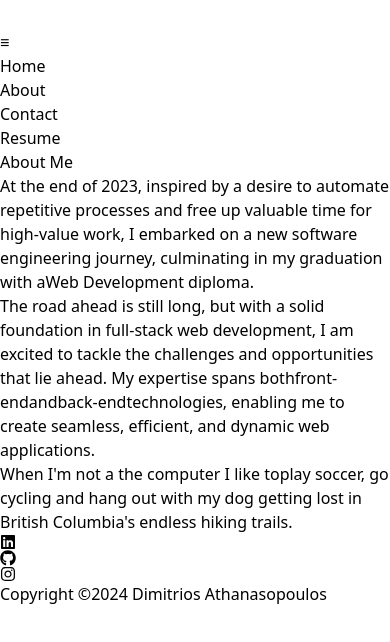
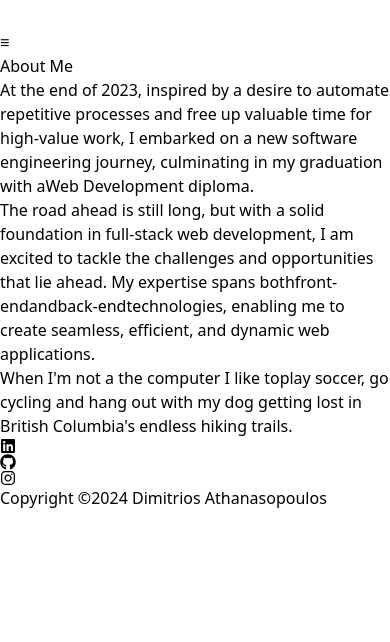
Before and after one commit to Griego86/dimi-react-portfolio, a React (Vite) app: page /dimi-react-portfolio/about in a window 390 px wide. Shown: the top 642 px of the page. Built offline with nearby package versions, Linux system fonts and the light colour scheme.

Commit message:
Fix header

```diff
--- a/src/components/Header.jsx
+++ b/src/components/Header.jsx
@@ -1,10 +1,14 @@
+import { useState } from "react";
 import { NavLink } from "react-router-dom";
 
 export default function Header() {
+
+  const [showHeader, setShowHeader] = useState(window.innerWidth > 700 ? true : false)
+
   return (
     <header class="sticky block top-0 z-50 bg-slate-700">
       <div class="flex justify-between md:hidden">
-        <NavLink class="py-2 px-2 text-lg font-bold" to="/">
+        <NavLink class="py-2 px-2 text-lg font-bold" to="/dimi-react-portfolio/">
           <svg
             width="20px"
             height="30px"
@@ -19,26 +23,26 @@ export default function Header() {
             </g>
           </svg>
         </NavLink>
-        <button id="hamburger-menu" class="py-2 px-2 text-lg font-bold ">
+        <button id="hamburger-menu" class="py-2 px-2 text-lg font-bold" onClick={() => setShowHeader(!showHeader)}>
           &#8801;
         </button>
       </div>
-      <nav id="main-nav" class="md:text-2xl">
+      {showHeader && <nav id="main-nav" class="md:text-2xl">
         <ul class="text-center font-bold md:flex">
           <li class="py-2 md:pl-2">
-            <NavLink to="/dimi-react-portfolio/">Home</NavLink>
+            <NavLink to="/dimi-react-portfolio/" onClick={() => window.innerWidth < 700 ? setShowHeader(false) : ""}>Home</NavLink>
           </li>
           <li class="py-2 px-10">
-            <NavLink to="/dimi-react-portfolio/about">About</NavLink>
+            <NavLink to="/dimi-react-portfolio/about" onClick={() => window.innerWidth < 700 ? setShowHeader(false) : ""}>About</NavLink>
           </li>
           <li class="py-2">
-            <NavLink to="/dimi-react-portfolio/contact">Contact</NavLink>
+            <NavLink to="/dimi-react-portfolio/contact" onClick={() => window.innerWidth < 700 ? setShowHeader(false) : ""}>Contact</NavLink>
           </li>
           <li class="py-2 px-10">
             <a className="text-emerald-500" href="https://flowcv.com/resume/kaba3skben" target="_blank">Resume</a>
           </li>
         </ul>
-      </nav>
+      </nav>}
     </header>
   );
 }
```
